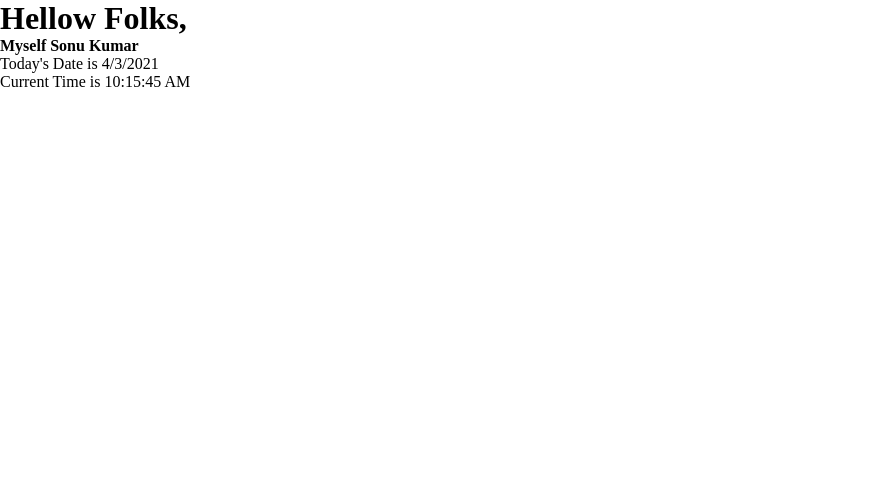
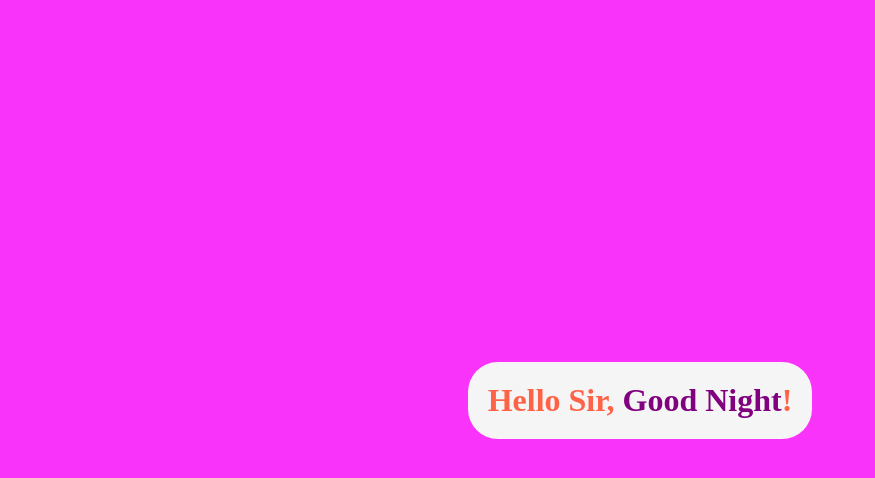
Before and after one commit to recurrenc/React-Practice, a React (Create React App) app: page / in a window 1280 px wide. Shown: the top 478 px of the page, without its empty margins (0-875 px from the left). Built offline with nearby package versions, Linux system fonts and the light colour scheme.

Commit message:
Dynamic Greeting page created

```diff
--- a/src/App.js
+++ b/src/App.js
@@ -1,10 +1,10 @@
 import "./App.css";
-import ShowCurrentTime from "./components/practiceSession2/ShowCurrentTime";
+import DynamicGreeting from "./components/DynamicGreeting/DynamicGreeting";
 
 function App() {
   return (
     <>
-      <ShowCurrentTime />
+      <DynamicGreeting />
     </>
   );
 }
--- /dev/null
+++ b/src/components/DynamicGreeting/DynamicGreeting.js
@@ -0,0 +1,53 @@
+import React from "react";
+
+let greet = "";
+
+let date = new Date(2021, 4, 4, 22);
+let hour = date.getHours();
+
+const mainDiv = {
+  width: "100vw",
+  height: "100vh",
+  backgroundColor: "#f933f9",
+
+  display: "flex",
+  justifyContent: "center",
+  alignItems: "center",
+};
+
+const spanStyle = {
+  color: "",
+};
+
+if (hour < 12 && hour >= 1) {
+  greet = "Good Morning";
+  spanStyle.color = "yellow";
+} else if (hour >= 12 && hour < 20) {
+  greet = "Good Evening";
+  spanStyle.color = "green";
+} else {
+  greet = "Good Night";
+
+  spanStyle.color = "purple";
+}
+
+const DynamicGreeting = () => {
+  return (
+    <>
+      <div style={mainDiv}>
+        <h1
+          style={{
+            padding: "20px",
+            backgroundColor: "whitesmoke",
+            borderRadius: "30px",
+            color: "tomato",
+          }}
+        >
+          Hello Sir, <span style={spanStyle}>{greet}</span>!
+        </h1>
+      </div>
+    </>
+  );
+};
+
+export default DynamicGreeting;
```
